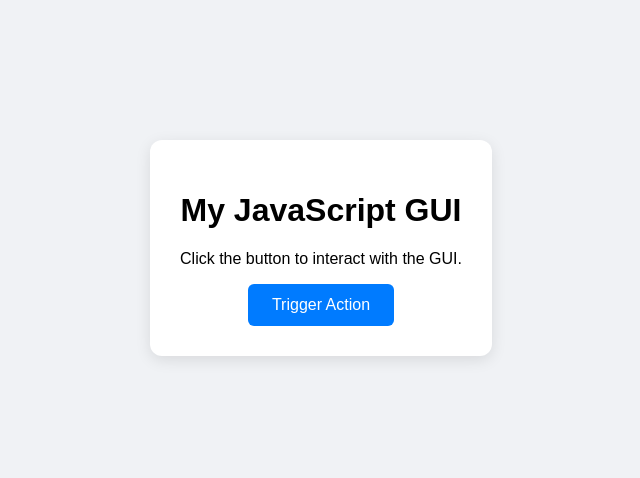
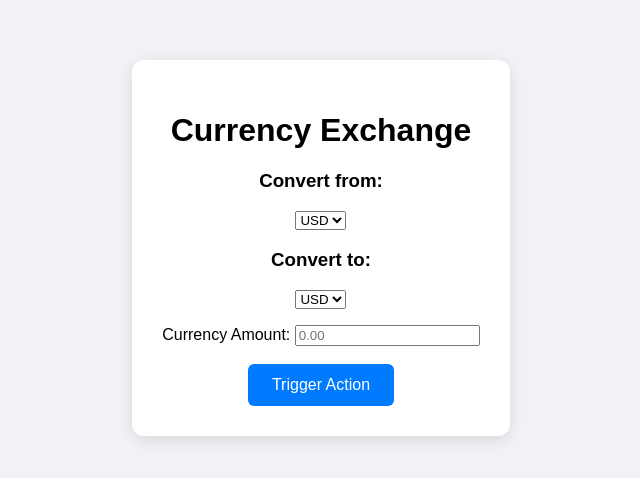
Before and after one commit to atifmn/CurrencyExchange, a website: page index.html in a window 1280 px wide. Shown: the part 152-630 px from the top of the page, without its empty margins (319-959 px from the left). Drawn offline with Linux system fonts and the light colour scheme.

Commit message:
Updated GUI to match currency exchange starting format

```diff
--- a/index.html
+++ b/index.html
@@ -9,8 +9,25 @@
 </head>
 <body>
     <div id="gui-container">
-        <h1>My JavaScript GUI</h1>
-        <p id="status-text">Click the button to interact with the GUI.</p>
+        <h1>Currency Exchange</h1>
+
+        <h3>Convert from:</h3>
+        <select>
+            <option value="USD"> USD </option>
+            <option value="EUR"> EUR </option>
+        </select>
+
+        <h3>Convert to:</h3>
+        <select>
+            <option value="USD"> USD </option>
+            <option value="EUR"> EUR </option>
+        </select>
+
+        <p></p>
+
+        <label for="amount">Currency Amount:</label>
+        <input type="number" id="currency" name="currency" min="0.00" placeholder="0.00" step="0.01"><br><br>
+
         <button id="action-btn">Trigger Action</button>
     </div>
 
```
